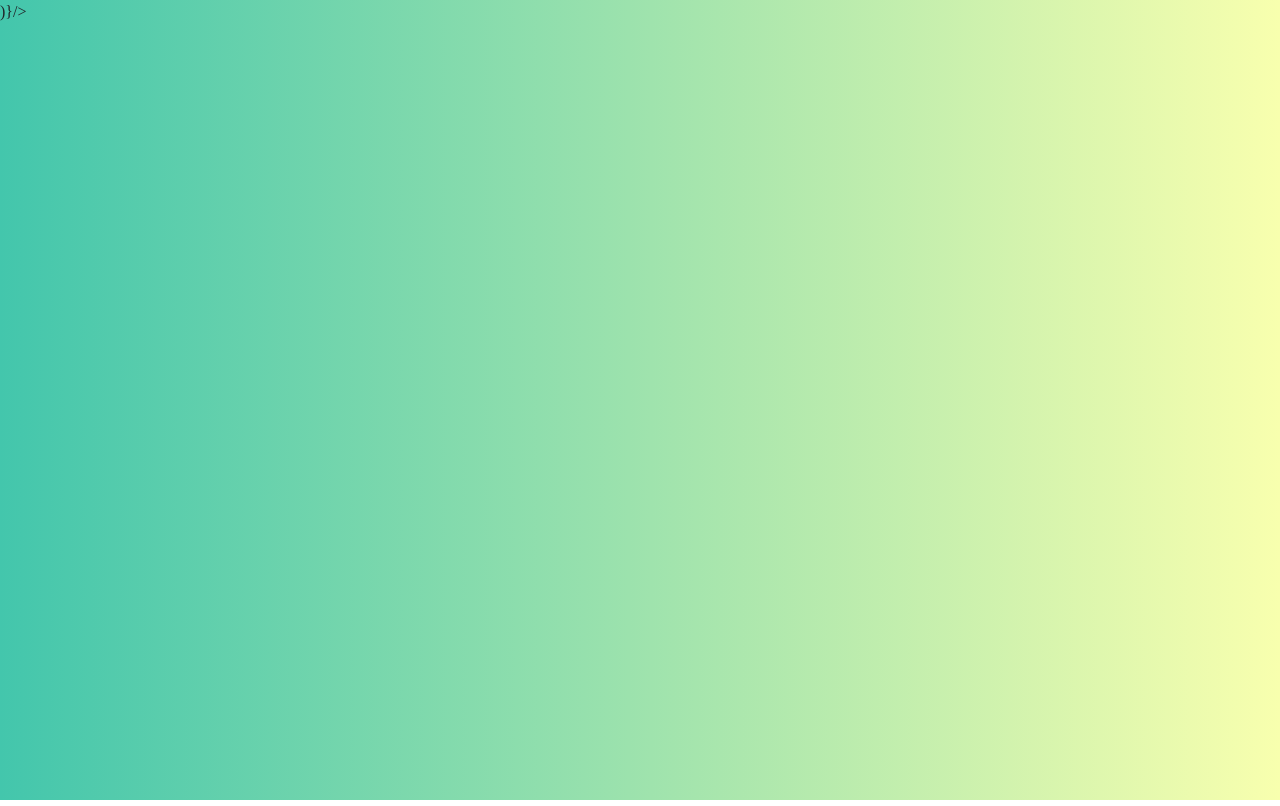
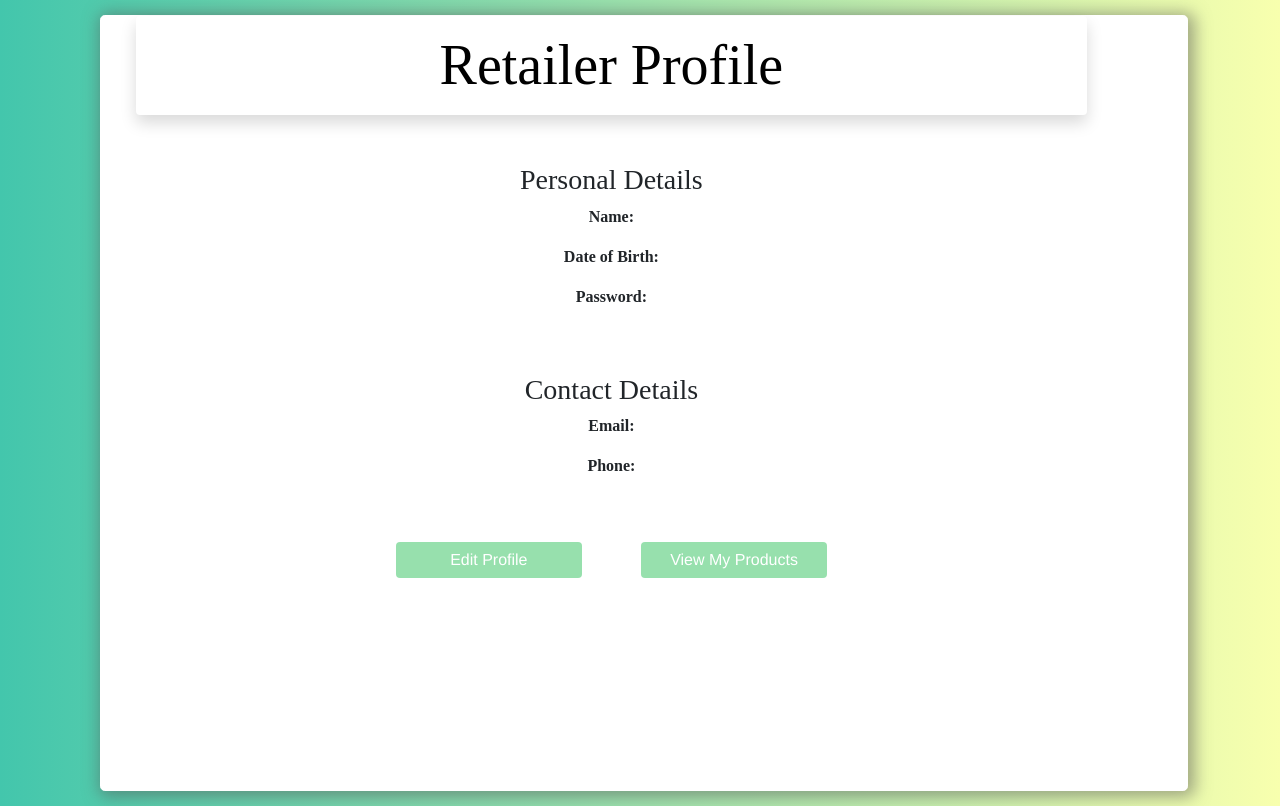
Before and after one commit to alexadonov/Studio1B_G02, a React (Create React App) app: page /retailerProfile in a window 1280 px wide. Built offline with nearby package versions, Linux system fonts and the light colour scheme; no server answers.

Commit message:
Basic retailer porfile added
changed up texts
added view products button

```diff
--- a/src/App.js
+++ b/src/App.js
@@ -16,7 +16,7 @@ import Address from "./Address.js";
 import CreateUser from "./create-user";
 import EditUser from "./edit-user";
 import CreateItem from "./createItem.js";
-import EditRetailerProfile from "./editRetailerProfile";
+import RetailerProfile from "./retailerProfile";
 
 class App extends Component {
   render() {
@@ -72,8 +72,6 @@ class App extends Component {
                 </div>
             )} />
 
-            )}/>
-
             <Route exact={true} path='/create-user' render={() => (
                 <div className="App">
                     <CreateUser />
@@ -92,9 +90,9 @@ class App extends Component {
                 </div>
             )} />
 
-              <Route exact={true} path='/editRetailerProfile' render={() => (
+              <Route exact={true} path='/retailerProfile' render={() => (
                   <div className="App">
-                      <EditRetailerProfile />
+                      <RetailerProfile />
                   </div>
               )} />
           </div>
--- a/src/editRetailerProfile.js
+++ /dev/null
@@ -1,99 +0,0 @@
-import React, { Component } from 'react';
-import "bootstrap/dist/css/bootstrap.min.css";
-import Menu from "./components/Menu";
-import "./static/styles.css"
-import { BrowserRouter as Router } from "react-router-dom";
-
-
-export default class EditRetailerProfile extends Component {
-
-    /*name="John Smith"
-    birth = 19 / 10 / 1999
-    password = "wheresthelambSAUCE"
-    email = "johnSmith@gmail.com"
-    phone = "041234567"
-
-    changeName() { }
-
-    changeBirth() { }
-
-    changePassword() { }
-
-    changeEmail() { }
-
-    changePhone() { }*/
-
-    render() {
-        return (
-            <div class="container">
-                <Router>
-                    <Menu />
-                    <div className="App">
-                        <div class="jumbotron">
-                            <div class="shadow p-3 mb-5 bg-white rounded">
-                                <h1 class="display-4">Customer Profile</h1>
-                            </div>
-
-                            <div>
-                                <h2>Personal Details</h2>
-                            </div>
-
-                            <form>
-                                <div class="form-group row">
-                                    <h3> Name:</h3>
-                                </div>
-
-                                <div class="form-group row">
-                                    <h3 for="formGroup">Edit Name: </h3>
-                                    <div class="editNameRow">
-                                        <input type="text" class="form-control" id="editName" placeholder="Enter new name" />
-                                    </div>
-                                </div>
-
-                                <div class="form-group row">
-                                    <h3> Date of Birth: </h3>
-                                </div>
-
-                                <div class="form-group row">
-                                    <h3> Password: </h3>
-                                </div>
-
-                                <div class="form-group row">
-                                    <h3 for="formGroup">Edit Password: </h3>
-                                    <div class="editPasswordRow">
-                                        <input type="text" class="form-control" id="editPassword" placeholder="Enter new password" />
-                                    </div>
-                                </div>
-                            </form>
-
-                            <br></br>
-                            <br></br>
-
-
-                            <div>
-                                <h2>Contact Details</h2>
-                            </div>
-
-                            <form>
-                                <div class="form-group row">
-                                    <h3 for="formGroup">Edit Email: </h3>
-                                    <div class="editEmailRow">
-                                        <input type="text" class="form-control" id="editEmail" placeholder="Enter new Email" />
-                                    </div>
-                                </div>
-
-                                <div class="form-group row">
-                                    <h3 for="formGroup">Edit Phone: </h3>
-                                    <div class="editPhoneRow">
-                                        <input type="text" class="form-control" id="editPhone" placeholder="Enter new phone number" />
-                                    </div>
-                                </div>
-                            </form>
-                            <a class="btn btn-primary btn-lg" href="/" role="button">Confirm Edit</a>
-                        </div>
-                    </div>
-                </Router>
-            </div>
-        );
-    }
-}
--- /dev/null
+++ b/src/retailerProfile.js
@@ -0,0 +1,92 @@
+import React, { Component } from 'react';
+import "bootstrap/dist/css/bootstrap.min.css";
+import Menu from "./components/Menu";
+import "./static/styles.css"
+import { BrowserRouter as Router } from "react-router-dom";
+import axios from 'axios';
+
+
+export default class Shop extends Component {
+
+    constructor(props) {
+        super(props);
+
+        this.state = {
+            username: String,
+            password: String
+        }
+    }
+
+    componentDidMount() {
+        axios.get('http://localhost:4000/items/')
+            .then(res => {
+                this.setState({
+                    username: res.data.username,
+                    password: res.data.password
+                })
+            })
+            .catch(function (error) {
+                console.log(error);
+            });
+    }
+
+
+    render() {
+        return (
+            <div class="container">
+                <Router>
+                    <div className="App">
+                        <div class="jumbotron">
+                            <div class="shadow p-3 mb-5 bg-white rounded">
+                                <h1 class="display-4">Retailer Profile</h1>
+                            </div>
+
+                            <div>
+                                <h3>Personal Details</h3>
+                            </div>
+                            <p>
+                                <strong>Name: </strong> {localStorage.getItem('username')}
+                            </p>
+                            <p>
+                                <strong>Date of Birth: </strong> {localStorage.getItem('dob')}
+                            </p>
+                            <p>
+                                <strong>Password: </strong> {localStorage.getItem('password')}
+                            </p>
+
+                            <br></br>
+                            <br></br>
+
+                            <div>
+                                <h3>Contact Details</h3>
+                            </div>
+                            <p>
+                                <strong>Email: </strong> {localStorage.getItem('email')}
+                            </p>
+                            <p>
+                                <strong>Phone: </strong> {localStorage.getItem('phone')}
+                            </p>
+
+                            <br></br>
+                            <br></br>
+
+                                <div class="row">
+                                    <div className="col">
+                                    </div>
+                                <div class="col-3">
+                                    <a className="btn black-background white b-s" href="/edit-user" role="button">Edit
+                                        Profile</a>
+                                </div>
+                                <div className="col-3">
+                                    <a className="btn black-background white b-s" href="/edit-user" role="button">View My Products</a>
+                                </div>
+                                    <div className="col">
+                                    </div>
+                                </div>
+                        </div>
+                    </div>
+                </Router>
+            </div>
+        );
+    }
+}
```
